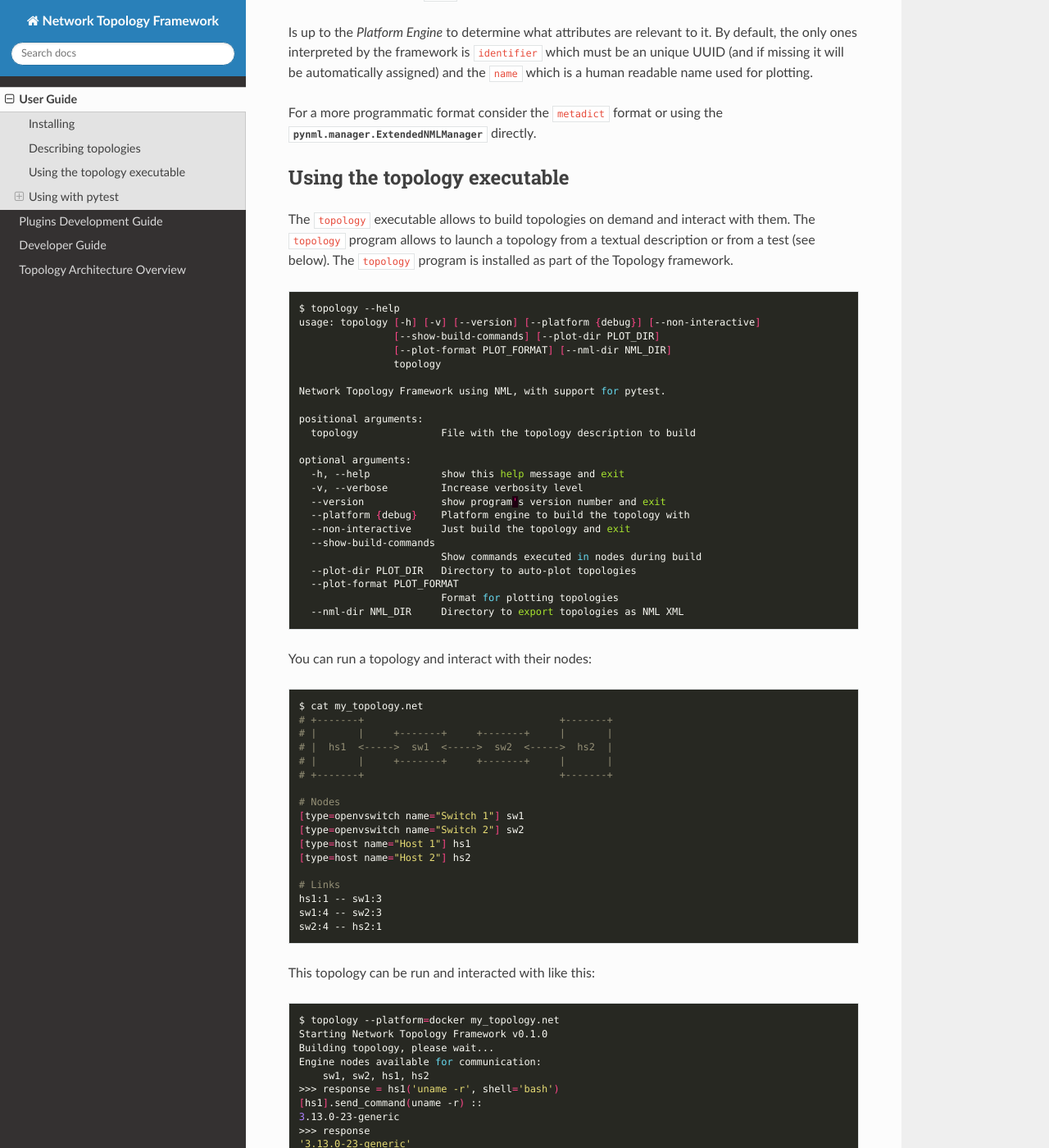
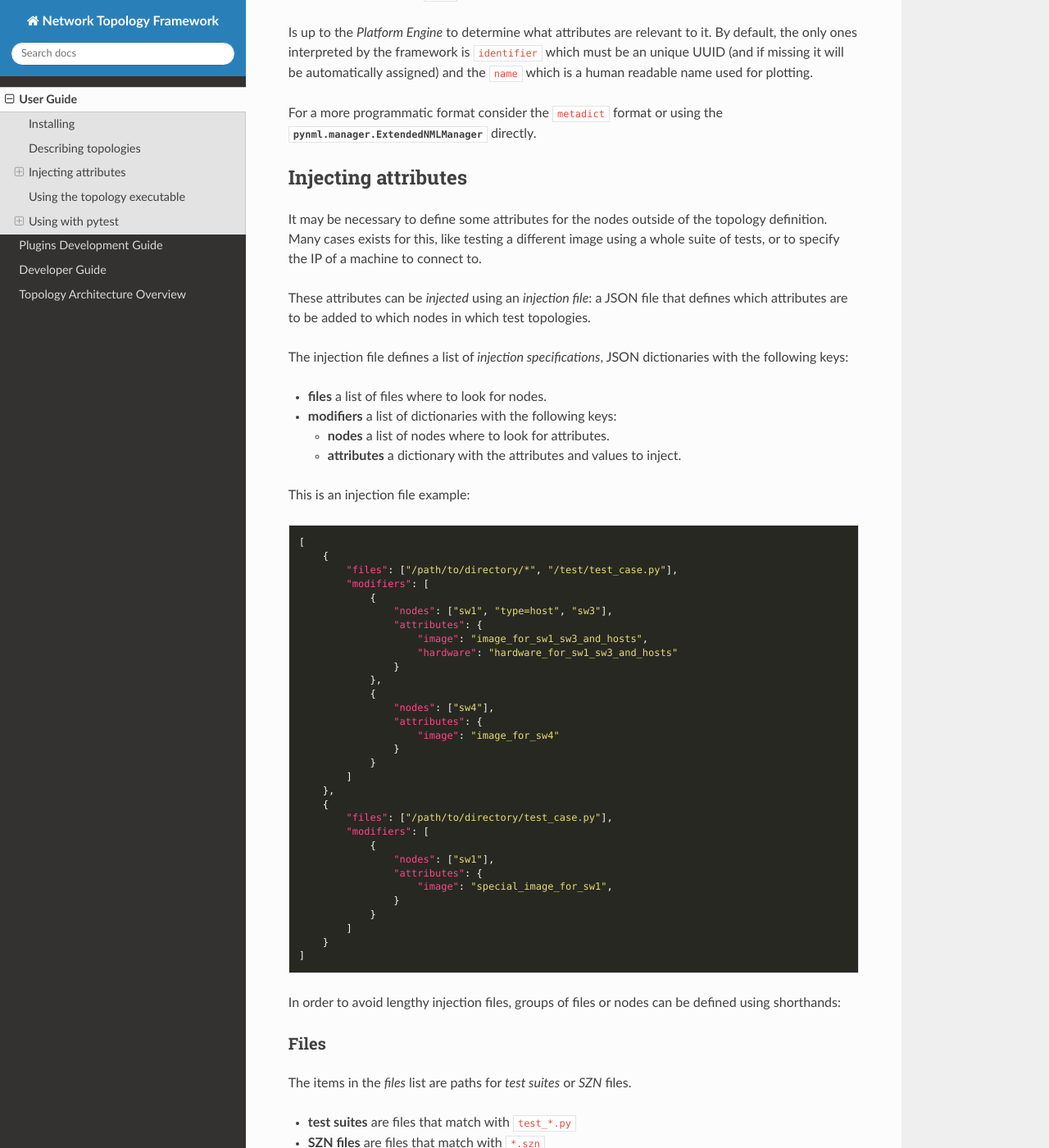
Before and after one commit to HPENetworking/topology, a Sphinx documentation site: the page built from doc/user.rst, in a window 1280 px wide and 1400 px high, scrolled down 1101 px. Shown: the whole window at 82% size. Built offline with Sphinx 7.4.7 and the Read the Docs theme 2.0.0, drawn with Linux system fonts in a browser that asks for light colours; pages that are not in the unit, such as notebooks, are missing from menus; the version number could not be read and is left out; some of the changed text lies outside the part shown.

Commit message:
new: dev: Added documentation for attribute injection feature.

```diff
--- a/doc/plugins.rst
+++ b/doc/plugins.rst
@@ -227,7 +227,7 @@ To build an *Engine Node* to support communications libraries make sure to
 create and attribute ``libs`` with an instance of
 :class:`topology.libraries.manager.LibsProxy`:
 
-.. code:: python
+.. code-block:: python
 
    class MyEngineNode(BaseNode):
        def __init__(self, identifier, **kwargs):
--- a/doc/user.rst
+++ b/doc/user.rst
@@ -40,7 +40,7 @@ The format for the textual description of a topology is similar to Graphviz
 syntax and allows to define nodes and ports with shared attributes and links
 between two endpoints with shared attributes too.
 
-::
+.. code-block:: text
 
     # Nodes
     [type=switch attr1=1] sw1 sw2
@@ -71,6 +71,117 @@ For a more programmatic format consider the ``metadict`` format or using the
 :class:`pynml.manager.ExtendedNMLManager` directly.
 
 
+.. _attribute-injection:
+
+Injecting attributes
+====================
+
+It may be necessary to define some attributes for the nodes outside of the
+topology definition. Many cases exists for this, like testing a different image
+using a whole suite of tests, or to specify the IP of a machine to connect to.
+
+These attributes can be *injected* using an *injection file*: a JSON file
+that defines which attributes are to be added to which nodes in which test
+topologies.
+
+The injection file defines a list of *injection specifications*, JSON
+dictionaries with the following keys:
+
+- **files** a list of files where to look for nodes.
+- **modifiers** a list of dictionaries with the following keys:
+
+  + **nodes** a list of nodes where to look for attributes.
+  + **attributes** a dictionary with the attributes and values to inject.
+
+This is an injection file example:
+
+.. _injection-file:
+
+.. code-block:: json
+
+      [
+          {
+              "files": ["/path/to/directory/*", "/test/test_case.py"],
+              "modifiers": [
+                  {
+                      "nodes": ["sw1", "type=host", "sw3"],
+                      "attributes": {
+                          "image": "image_for_sw1_sw3_and_hosts",
+                          "hardware": "hardware_for_sw1_sw3_and_hosts"
+                      }
+                  },
+                  {
+                      "nodes": ["sw4"],
+                      "attributes": {
+                          "image": "image_for_sw4"
+                      }
+                  }
+              ]
+          },
+          {
+              "files": ["/path/to/directory/test_case.py"],
+              "modifiers": [
+                  {
+                      "nodes": ["sw1"],
+                      "attributes": {
+                          "image": "special_image_for_sw1",
+                      }
+                  }
+              ]
+          }
+      ]
+
+In order to avoid lengthy injection files, groups of files or nodes can be
+defined using shorthands:
+
+
+Files
++++++
+
+The items in the *files* list are paths for  *test suites* or *SZN* files.
+
+- **test suites** are files that match with ``test_*.py``
+- **SZN files** are files that match with ``*.szn``
+
+A complete directory can be specified too with ``/path/to/directory/*``.
+
+Only test suites and SZN files are selected when injecting attributes.
+
+Some examples:
+
+- ``test_first_case.py`` and ``test_second_case.py`` can both be selected with
+  ``test_*_case.py``.
+- Any topology file can be selected with ``*.szn``.
+- ``some_test_case.py`` will never be selected, even if it is inside a
+  directory specified with ``/path/to/directory/*`` because it is neither a
+  test suite nor a configuration file.
+
+
+Nodes
++++++
+
+Several nodes can be selected too:
+
+- ``*`` will select any node; in a similar fashion ``hs*`` will select any node
+  whose name begins with ``hs``.
+- ``some_attribute=some_value`` will select any node that has that specific
+  pair of attribute and value already defined (either if that pair was defined
+  in the topology definition or by attribute injection).
+
+
+Overriding attributes
++++++++++++++++++++++
+
+An attribute that was set in the topology definition will be overriden by
+another one with the same name in the injection file.
+
+The order in which attributes are defined in the injection file matters. For
+example, :ref:`in this example <injection-file>` the ``image`` attribute for
+``sw1`` in ``/path/to/directory/*`` was set to ``image_for_sw1_sw3_and_hosts``
+first, but after this, it was overriden to ``special_image_for_sw1`` because of
+the second injection specification.
+
+
 Using the topology executable
 =============================
 
@@ -79,12 +190,13 @@ with them. The ``topology`` program allows to launch a topology from a textual
 description or from a test (see below). The ``topology`` program is installed
 as part of the Topology framework.
 
-::
+.. code-block:: text
 
    $ topology --help
-   usage: topology [-h] [-v] [--version] [--platform {debug}] [--non-interactive]
+   usage: topology [-h] [-v] [--version] [--platform {}] [--non-interactive]
                    [--show-build-commands] [--plot-dir PLOT_DIR]
                    [--plot-format PLOT_FORMAT] [--nml-dir NML_DIR]
+                   [--inject INJECT]
                    topology
 
    Network Topology Framework using NML, with support for pytest.
@@ -96,7 +208,7 @@ as part of the Topology framework.
      -h, --help            show this help message and exit
      -v, --verbose         Increase verbosity level
      --version             show program's version number and exit
-     --platform {debug}    Platform engine to build the topology with
+     --platform {}         Platform engine to build the topology with
      --non-interactive     Just build the topology and exit
      --show-build-commands
                            Show commands executed in nodes during build
@@ -104,12 +216,13 @@ as part of the Topology framework.
      --plot-format PLOT_FORMAT
                            Format for plotting topologies
      --nml-dir NML_DIR     Directory to export topologies as NML XML
+     --inject INJECT       Path to an attributes injection file
 
 You can run a topology and interact with their nodes:
 
-::
+.. code-block:: text
 
-   $ cat my_topology.net
+   $ cat my_topology.szn
    # +-------+                                 +-------+
    # |       |     +-------+     +-------+     |       |
    # |  hs1  <----->  sw1  <----->  sw2  <----->  hs2  |
@@ -129,9 +242,9 @@ You can run a topology and interact with their nodes:
 
 This topology can be run and interacted with like this:
 
-::
+.. code-block:: text
 
-   $ topology --platform=docker my_topology.net
+   $ topology --platform=docker my_topology.szn
    Starting Network Topology Framework v0.1.0
    Building topology, please wait...
    Engine nodes available for communication:
@@ -158,7 +271,7 @@ Test will be able to interact with the topology nodes by calling
 unbuild the topology automatically. In other words, all tests in a module
 share the same topology.
 
-.. code:: python
+.. code-block:: python
 
    TOPOLOGY = """
    # +-------+                                 +-------+
@@ -204,6 +317,10 @@ Added pytest arguments
 :``--topology-platform``:
    Platform Engine to build the topology with.
 
+:``--topology-inject``:
+   Path to an attributes injection file, See the
+   :ref:`Attribute Injection <attribute-injection>` section above.
+
 :``--topology-plot-dir``:
    Directory to auto-plot topologies.
    All topologies found will be plotted to this directory automatically.
@@ -227,7 +344,7 @@ Added pytest markers
 
    For example:
 
-   .. code:: python
+   .. code-block:: python
 
       from pytest import mark
       @mark.test_id(10000)
@@ -241,7 +358,7 @@ Added pytest markers
 
    For example:
 
-   .. code:: python
+   .. code-block:: python
 
       from pytest import marl
       @mark.platform_incompatible(['debug'])
```
Also changed, not shown: 1 other file.
